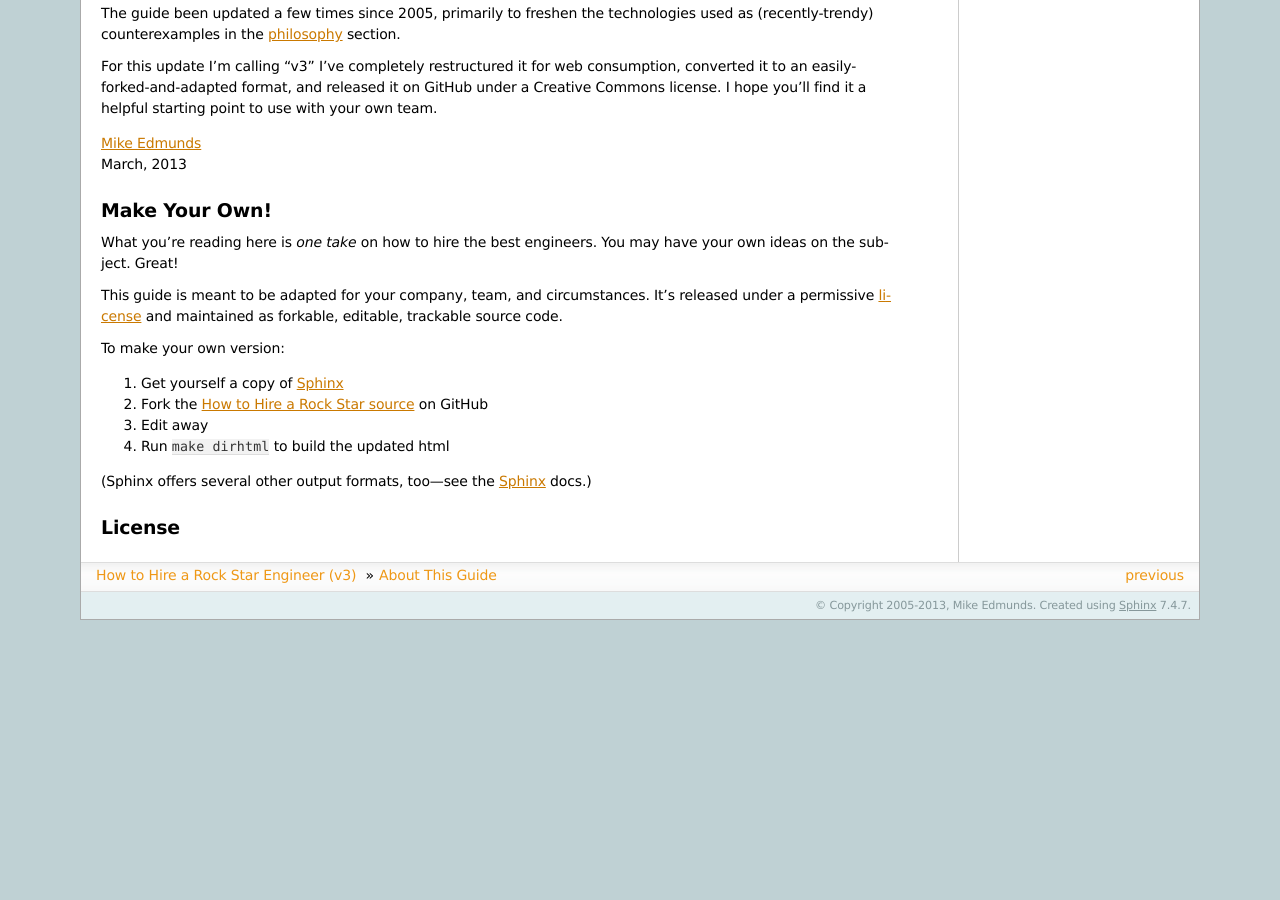
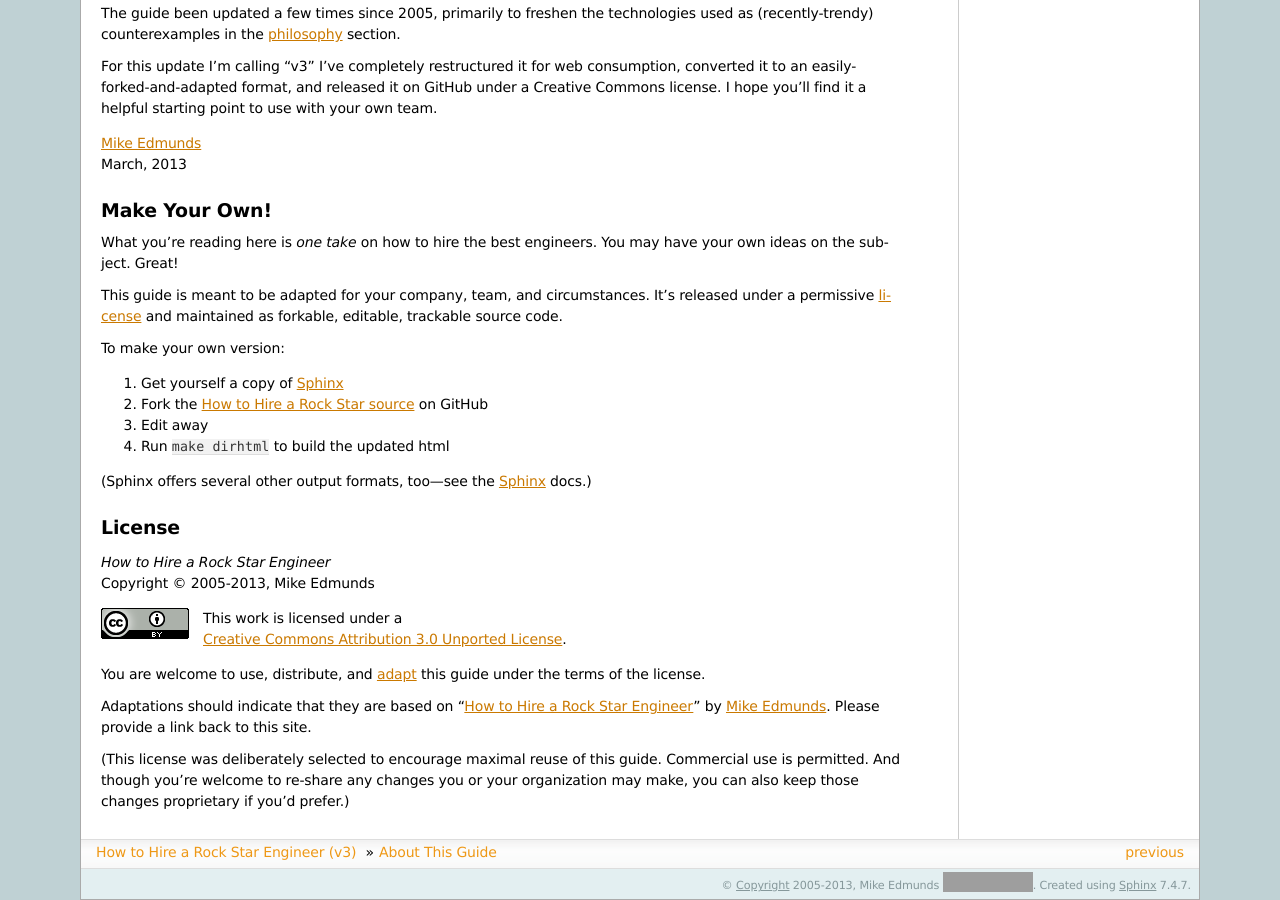
Before and after one commit to medmunds/how-to-hire-a-rockstar, a Sphinx documentation site: the page built from source/about.rst, in a window 1280 px wide and 900 px high, scrolled down 611 px. Built offline with Sphinx 7.4.7, drawn with Linux system fonts in a browser that asks for light colours; before the commit the page ends 1231 px from its top, so only the background shows below that; grey boxes are pictures that could not be loaded.

Commit message:
Add CC license, copyright info, and README

```diff
--- /dev/null
+++ b/source/_templates/page.html
@@ -0,0 +1,10 @@
+{% extends "!page.html" %}
+
+{%- macro cclicense() -%}
+    <a rel="license" href="http://creativecommons.org/licenses/by/3.0/deed.en_US"
+       title="This work is licensed under a Creative Commons Attribution 3.0 Unported License"
+        ><img alt="Creative Commons License" style="border-width:0;vertical-align:text-bottom;"
+              src="//i.creativecommons.org/l/by/3.0/80x15.png" /></a>
+{%- endmacro -%}
+
+{% set copyright = copyright|e + ' '|e + cclicense()|safe %}
--- a/source/about.rst
+++ b/source/about.rst
@@ -89,3 +89,6 @@ To make your own version:
 
 License
 -------
+
+.. include:: /copyright.rst
+   :start-after: about-includes-below-here
--- /dev/null
+++ b/source/copyright.rst
@@ -0,0 +1,41 @@
+:orphan: true
+:nocomments: true
+
+Copyright
+=========
+
+.. NOTE: If you're changing the license, you also need to update the
+   `cclicense` macro in _templates/page.html.
+   (And of course, the only change you could make for adaptations
+   would be to a *more* restrictive Creative Commons license.)
+
+.. about-includes-below-here
+
+| *How to Hire a Rock Star Engineer*
+| Copyright © 2005-2013, Mike Edmunds
+
+.. image:: /images/cc_by_30_88x31.png
+   :target: http://creativecommons.org/licenses/by/3.0/deed.en_US
+   :alt: Creative Commons License
+   :align: left
+
+.. rst-class:: tight
+
+| This work is licensed under a
+| `Creative Commons Attribution 3.0 Unported License`_.
+
+You are welcome to use, distribute, and :ref:`adapt <adapt>` this guide
+under the terms of the license.
+
+Adaptations should indicate that they are based on "`How to Hire a Rock Star Engineer`_"
+by `Mike Edmunds`_. Please provide a link back to this site.
+
+(This license was deliberately selected to encourage maximal reuse of this guide.
+Commercial use is permitted. And though you're welcome to re-share any changes you or
+your organization may make, you can also keep those changes proprietary if you'd prefer.)
+
+
+.. _Creative Commons Attribution 3.0 Unported License:
+      http://creativecommons.org/licenses/by/3.0/deed.en_US
+.. _How to Hire a Rock Star Engineer: http://how-to-hire-a-rockstar.readthedocs.org/
+.. _Mike Edmunds: http://www.mikeedmunds.com/
```
Also changed, not shown: README.md (added, +26 -0 lines), source/images/cc_by_30_88x31.png (added), 1 other file.
